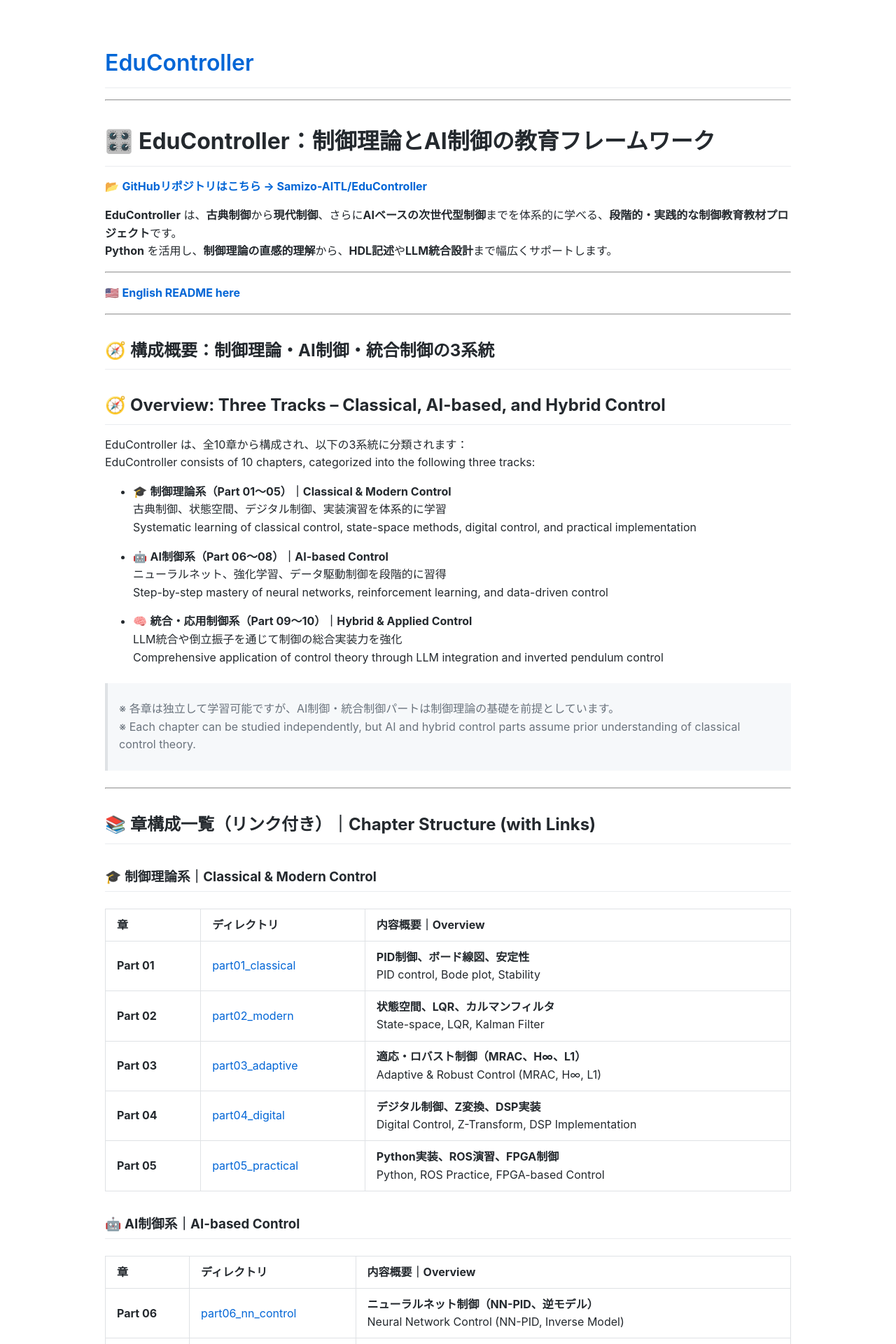
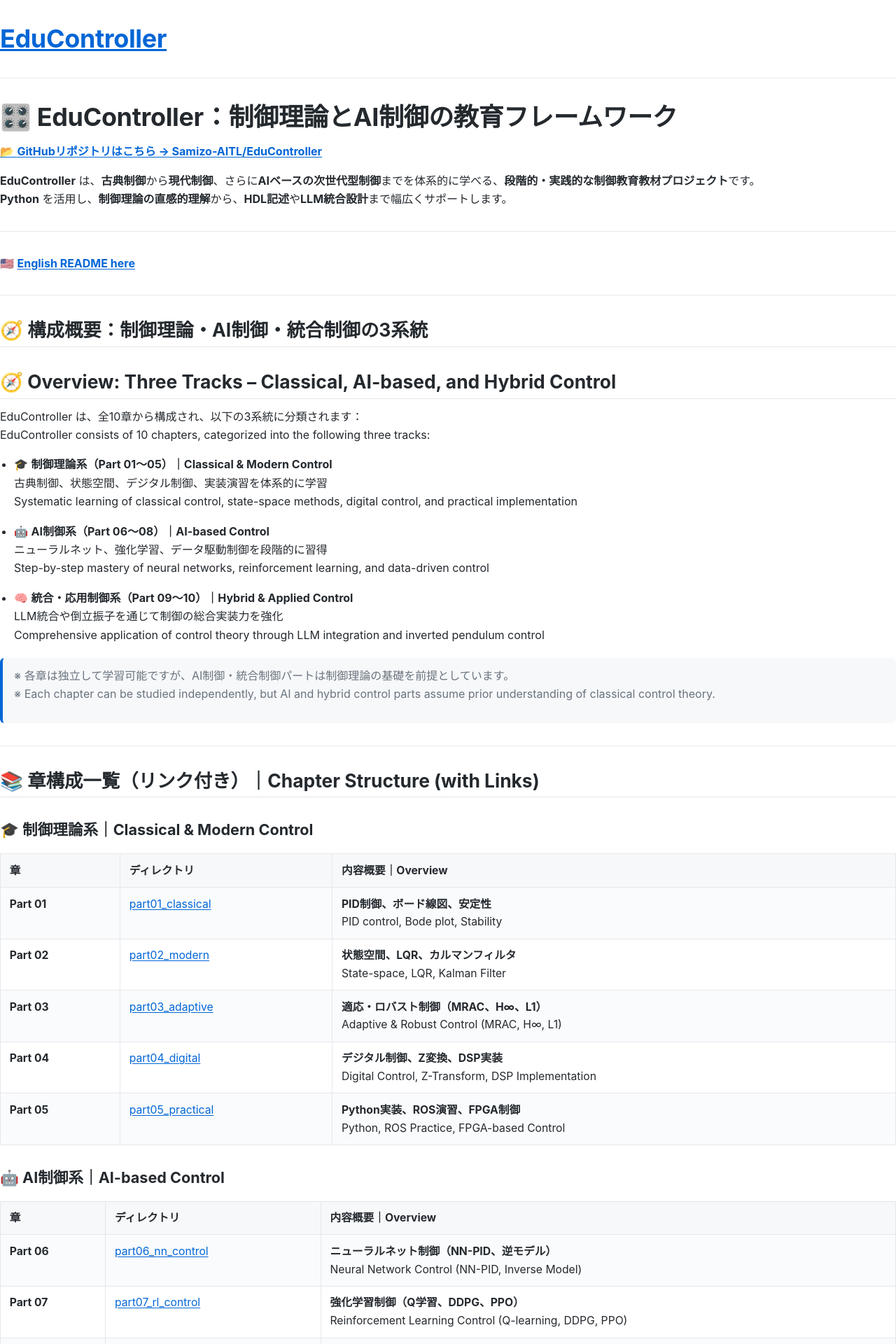
Before and after one commit to Samizo-AITL/EduController, a Jekyll site: the page built from index.md, in a window 1280 px wide. Shown: the top 1920 px of the page at 70% size. Built offline with Jekyll 4.4.1, drawn with Linux system fonts in a browser that asks for light colours.

Commit message:
Update style.css

```diff
--- a/assets/css/style.css
+++ b/assets/css/style.css
@@ -1,63 +1,170 @@
-body {
-  font-family: -apple-system, BlinkMacSystemFont, "Segoe UI", Helvetica, Arial, sans-serif;
-  font-size: 16px;
-  line-height: 1.6;
-  background-color: #ffffff;
-  color: #24292e;
-  max-width: 980px;
-  margin: auto;
-  padding: 2rem;
+/* =========================================================
+   Clean Docs Style (responsive + dark-mode ready)
+   変数だけ調整すれば全体の雰囲気を統一できます
+   ========================================================= */
+:root{
+  --font-sans: -apple-system, BlinkMacSystemFont, "Segoe UI", Helvetica, Arial, sans-serif;
+  --font-mono: ui-monospace, SFMono-Regular, Menlo, Consolas, "Liberation Mono", monospace;
+
+  --fg: #24292e;
+  --bg: #ffffff;
+  --muted: #6a737d;
+  --border: #e5e7eb;
+  --soft: #f6f8fa;
+  --accent: #0366d6;
+
+  --maxw: 42rem;                /* 本文幅 */
+  --pad-x: clamp(1rem, 4vw, 2rem);
+  --pad-y: clamp(1.25rem, 4vw, 2rem);
+
+  --lh: 1.65;
+  --fs-base: 16px;
+  --fs-small: 0.925rem;
+  --radius: 8px;
+  --shadow: 0 1px 2px rgba(0,0,0,.04);
 }
 
-h1, h2, h3, h4 {
-  font-weight: 600;
-  margin-top: 2rem;
-  margin-bottom: 1rem;
-  border-bottom: 1px solid #eaecef;
-  padding-bottom: 0.3em;
+/* ダークモード */
+@media (prefers-color-scheme: dark){
+  :root{
+    --fg: #e6edf3;
+    --bg: #0d1117;
+    --muted: #8b949e;
+    --border: #30363d;
+    --soft: #161b22;
+    --accent: #2f81f7;
+    --shadow: none;
+  }
 }
 
-a {
-  color: #0366d6;
-  text-decoration: none;
+/* ========= Base ========= */
+html { scroll-behavior: smooth; }
+body{
+  font-family: var(--font-sans);
+  font-size: var(--fs-base);
+  line-height: var(--lh);
+  color: var(--fg);
+  background: var(--bg);
+  margin: 0;
 }
 
-a:hover {
-  text-decoration: underline;
+.container{
+  max-width: var(--maxw);
+  margin: 0 auto;
+  padding: var(--pad-y) var(--pad-x);
 }
 
-pre {
-  background-color: #f6f8fa;
-  padding: 1em;
-  border: 1px solid #d1d5da;
+/* 画像・埋め込みのはみ出し対策 */
+img, svg, video{ max-width:100%; height:auto; }
+
+/* ========= Typography ========= */
+p{ margin: 0 0 1em; }
+small, .small{ font-size: var(--fs-small); color: var(--muted); }
+
+/* 見出し：h1だけ強、h2は区切り線、h3/4は余白のみ */
+h1, h2, h3, h4{
+  font-weight: 700;
+  margin: 2rem 0 0.75rem;
+  line-height: 1.3;
+  scroll-margin-top: 6rem; /* アンカー時に被らないように */
+}
+h1{ font-size: clamp(1.75rem, 3vw, 2.25rem); letter-spacing: -0.01em; }
+h2{
+  font-size: clamp(1.35rem, 2.5vw, 1.65rem);
+  border-bottom: 1px solid var(--border);
+  padding-bottom: .4rem;
+}
+h3{ font-size: clamp(1.15rem, 2vw, 1.35rem); }
+h4{ font-size: 1.05rem; color: var(--muted); }
+
+/* ========= Links ========= */
+a{
+  color: var(--accent);
+  text-decoration: underline;
+  text-underline-offset: 2px;
+}
+a:hover{ text-decoration-thickness: 2px; }
+
+/* ========= Code ========= */
+code{
+  font-family: var(--font-mono);
+  background: var(--soft);
+  border: 1px solid var(--border);
+  padding: .15em .4em;
   border-radius: 6px;
+  font-size: 0.95em;
+}
+pre{
+  background: var(--soft);
+  border: 1px solid var(--border);
+  border-radius: var(--radius);
+  padding: 1rem 1.1rem;
   overflow-x: auto;
+  box-shadow: var(--shadow);
+  margin: 1rem 0 1.25rem;
+}
+pre code{
+  background: transparent;
+  border: 0;
+  padding: 0;
+  font-size: 0.95rem;
+  display: block;
+  line-height: 1.55;
 }
 
-code {
-  background-color: #f6f8fa;
-  padding: 0.2em 0.4em;
-  margin: 0;
-  font-size: 90%;
-  border-radius: 3px;
+/* ========= Tables ========= */
+table{
+  width: 100%;
+  border-collapse: collapse;
+  margin: 1.25rem 0;
+  font-size: 0.98rem;
+}
+th, td{
+  padding: .65rem .8rem;
+  border: 1px solid var(--border);
+  vertical-align: top;
+}
+th{
+  text-align: left;
+  background: var(--soft);
+  font-weight: 700;
+}
+tbody tr:nth-child(odd){ background: color-mix(in lab, var(--soft) 60%, transparent); }
+
+/* ========= Blockquotes ========= */
+blockquote{
+  margin: 1.25rem 0;
+  padding: .75rem 1rem;
+  background: var(--soft);
+  border-left: .28rem solid var(--accent);
+  color: var(--muted);
+  border-radius: 6px;
 }
 
-table {
-  width: 100%;
-  border-collapse: collapse;
-  margin: 1.5em 0;
+/* ========= Lists ========= */
+ul, ol{ padding-left: 1.25rem; margin: .75rem 0 1rem; }
+li + li{ margin-top: .35rem; }
+
+/* ========= Misc ========= */
+hr{
+  border: 0;
+  border-top: 1px solid var(--border);
+  margin: 2rem 0;
+}
+kbd{
+  font-family: var(--font-mono);
+  background: var(--soft);
+  border: 1px solid var(--border);
+  padding: .15em .5em;
+  border-radius: 4px;
+  box-shadow: var(--shadow);
 }
 
-th, td {
-  border: 1px solid #dfe2e5;
-  padding: 0.6em 1em;
-  text-align: left;
+/* ========= Title (layout側の自動H1を隠したい場合) ========= */
+/* Minima などで .page-title/.post-title が出る場合の抑止 */
+.page-title, .post-title{ display: none; }
+
+/* ========= レスポンシブ余白（狭幅時に詰めすぎないよう調整） ========= */
+@media (max-width: 420px){
+  :root{ --pad-x: 1rem; }
 }
-
-blockquote {
-  padding: 0.5em 1em;
-  color: #6a737d;
-  border-left: 0.25em solid #dfe2e5;
-  background-color: #f6f8fa;
-  margin: 1.5em 0;
-}
```
